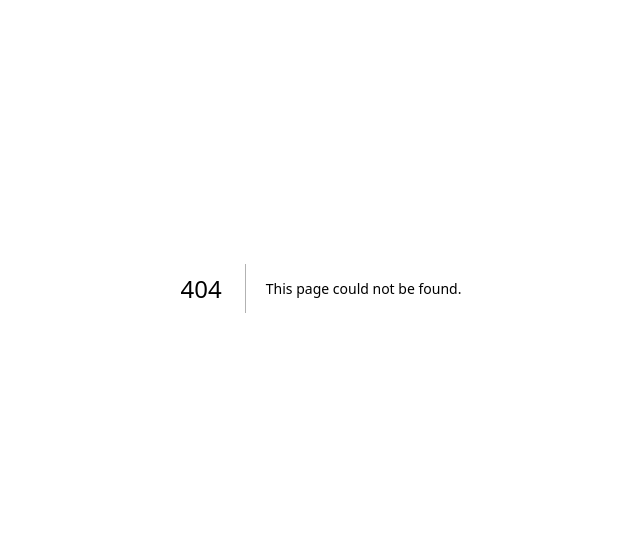
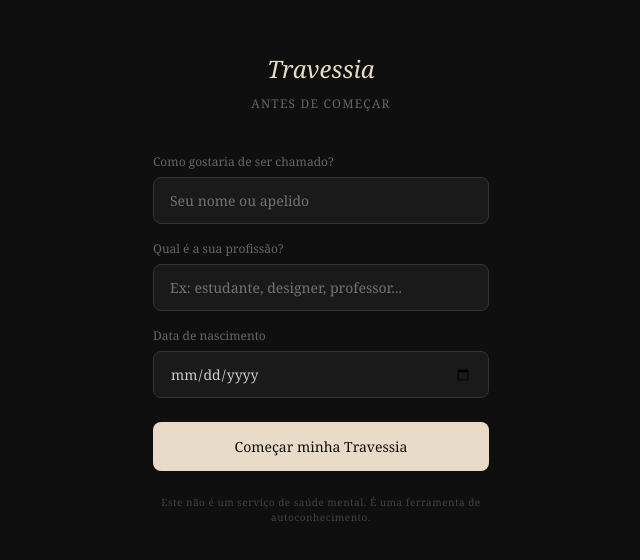
Before and after one commit to Lucasperlop/travessia, a Next.js app: page /perfil in a window 1280 px wide. Before the commit this address had no page. Shown: the part 112-672 px from the top of the page, without its empty margins (319-959 px from the left). Built offline with nearby package versions, Linux system fonts and the light colour scheme; no server answers.

Commit message:
adiciona login, perfil e historico supabase

```diff
--- /dev/null
+++ b/app/login/page.tsx
@@ -0,0 +1,72 @@
+'use client'
+import { useState } from 'react'
+import { supabase } from '@/lib/supabase'
+import { useRouter } from 'next/navigation'
+
+export default function Login() {
+  const [email, setEmail] = useState('')
+  const [senha, setSenha] = useState('')
+  const [modo, setModo] = useState<'entrar' | 'cadastrar'>('entrar')
+  const [loading, setLoading] = useState(false)
+  const [erro, setErro] = useState('')
+  const router = useRouter()
+
+  async function handleSubmit() {
+    setLoading(true)
+    setErro('')
+    if (modo === 'cadastrar') {
+      const { error } = await supabase.auth.signUp({ email, password: senha })
+      if (error) { setErro(error.message); setLoading(false); return }
+      router.push('/perfil')
+    } else {
+      const { error } = await supabase.auth.signInWithPassword({ email, password: senha })
+      if (error) { setErro('Email ou senha incorretos'); setLoading(false); return }
+      router.push('/')
+    }
+    setLoading(false)
+  }
+
+  return (
+    <main style={{ minHeight: '100vh', background: '#0f0f0f', display: 'flex', alignItems: 'center', justifyContent: 'center', fontFamily: 'Georgia, serif' }}>
+      <div style={{ width: '100%', maxWidth: '400px', padding: '40px 32px' }}>
+        <h1 style={{ color: '#e8dcc8', fontSize: '28px', fontWeight: '300', fontStyle: 'italic', textAlign: 'center', marginBottom: '8px' }}>Travessia</h1>
+        <p style={{ color: '#666', fontSize: '12px', textAlign: 'center', letterSpacing: '0.1em', textTransform: 'uppercase', marginBottom: '40px' }}>
+          {modo === 'entrar' ? 'Bem-vindo de volta' : 'Começar a jornada'}
+        </p>
+
+        <div style={{ display: 'flex', flexDirection: 'column', gap: '16px' }}>
+          <input
+            type="email"
+            placeholder="Seu email"
+            value={email}
+            onChange={e => setEmail(e.target.value)}
+            style={{ background: '#1a1a1a', border: '1px solid #333', borderRadius: '8px', padding: '12px 16px', color: '#ccc', fontSize: '14px', fontFamily: 'Georgia, serif', outline: 'none' }}
+          />
+          <input
+            type="password"
+            placeholder="Senha"
+            value={senha}
+            onChange={e => setSenha(e.target.value)}
+            onKeyDown={e => e.key === 'Enter' && handleSubmit()}
+            style={{ background: '#1a1a1a', border: '1px solid #333', borderRadius: '8px', padding: '12px 16px', color: '#ccc', fontSize: '14px', fontFamily: 'Georgia, serif', outline: 'none' }}
+          />
+
+          {erro && <p style={{ color: '#e88', fontSize: '13px', textAlign: 'center' }}>{erro}</p>}
+
+          <button
+            onClick={handleSubmit}
+            disabled={loading}
+            style={{ background: '#e8dcc8', border: 'none', borderRadius: '8px', padding: '14px', color: '#0f0f0f', fontSize: '14px', fontFamily: 'Georgia, serif', cursor: 'pointer', marginTop: '8px' }}>
+            {loading ? '...' : modo === 'entrar' ? 'Entrar' : 'Criar conta'}
+          </button>
+
+          <p
+            onClick={() => setModo(modo === 'entrar' ? 'cadastrar' : 'entrar')}
+            style={{ color: '#666', fontSize: '13px', textAlign: 'center', cursor: 'pointer', marginTop: '8px' }}>
+            {modo === 'entrar' ? 'Não tem conta? Cadastrar' : 'Já tem conta? Entrar'}
+          </p>
+        </div>
+      </div>
+    </main>
+  )
+}
--- a/app/page.tsx
+++ b/app/page.tsx
@@ -1,24 +1,58 @@
 'use client'
 import { useState, useEffect, useRef } from 'react'
+import { supabase } from '@/lib/supabase'
+import { useRouter } from 'next/navigation'
 
 export default function Home() {
   const [messages, setMessages] = useState<{role: string, content: string}[]>([])
   const [input, setInput] = useState('')
   const [loading, setLoading] = useState(false)
   const [phase, setPhase] = useState(0)
+  const [conversationId, setConversationId] = useState<string | null>(null)
+  const [nomeChamado, setNomeChamado] = useState('')
   const chatEndRef = useRef<HTMLDivElement>(null)
+  const router = useRouter()
 
   const phases = ['Abertura', 'Infância', 'Dobras', 'Presente', 'Reencontro']
 
   useEffect(() => {
-    startConversation()
+    checkAuthAndLoad()
   }, [])
 
   useEffect(() => {
     chatEndRef.current?.scrollIntoView({ behavior: 'smooth' })
   }, [messages])
 
-  async function startConversation() {
+  async function checkAuthAndLoad() {
+    const { data: { user } } = await supabase.auth.getUser()
+    if (!user) { router.push('/login'); return }
+
+    const { data: profile } = await supabase
+      .from('profiles')
+      .select('nome_chamado')
+      .eq('id', user.id)
+      .single()
+
+    if (profile?.nome_chamado) setNomeChamado(profile.nome_chamado)
+
+    const { data: conv } = await supabase
+      .from('conversations')
+      .select('*')
+      .eq('user_id', user.id)
+      .order('created_at', { ascending: false })
+      .limit(1)
+      .single()
+
+    if (conv && conv.messages && conv.messages.length > 0) {
+      setMessages(conv.messages)
+      setPhase(conv.phase || 0)
+      setConversationId(conv.id)
+    } else {
+      startConversation(user.id)
+    }
+  }
+
+  async function startConversation(userId: string) {
     setLoading(true)
     const res = await fetch('/api/chat', {
       method: 'POST',
@@ -28,7 +62,16 @@ export default function Home() {
       })
     })
     const data = await res.json()
-    setMessages([{ role: 'assistant', content: data.message }])
+    const firstMsg = [{ role: 'assistant', content: data.message }]
+    setMessages(firstMsg)
+
+    const { data: conv } = await supabase
+      .from('conversations')
+      .insert({ user_id: userId, messages: firstMsg, phase: 0 })
+      .select()
+      .single()
+
+    if (conv) setConversationId(conv.id)
     setLoading(false)
   }
 
@@ -39,29 +82,52 @@ export default function Home() {
     setMessages(newMessages)
     setInput('')
     setLoading(true)
-    if (newMessages.length % 6 === 0 && phase < 4) setPhase(p => p + 1)
+
+    const newPhase = newMessages.length % 6 === 0 && phase < 4 ? phase + 1 : phase
+    if (newPhase !== phase) setPhase(newPhase)
+
     const res = await fetch('/api/chat', {
       method: 'POST',
       headers: { 'Content-Type': 'application/json' },
       body: JSON.stringify({ messages: newMessages })
     })
     const data = await res.json()
-    setMessages([...newMessages, { role: 'assistant', content: data.message }])
+    const updatedMessages = [...newMessages, { role: 'assistant', content: data.message }]
+    setMessages(updatedMessages)
+
+    if (conversationId) {
+      await supabase
+        .from('conversations')
+        .update({ messages: updatedMessages, phase: newPhase, updated_at: new Date().toISOString() })
+        .eq('id', conversationId)
+    }
+
     setLoading(false)
+  }
+
+  async function sair() {
+    await supabase.auth.signOut()
+    router.push('/login')
   }
 
   return (
     <main style={{ minHeight: '100vh', background: '#0f0f0f', display: 'flex', flexDirection: 'column', alignItems: 'center', justifyContent: 'center', fontFamily: 'Georgia, serif', padding: '20px' }}>
       <div style={{ width: '100%', maxWidth: '680px', display: 'flex', flexDirection: 'column', height: '90vh' }}>
+
         <div style={{ textAlign: 'center', marginBottom: '24px' }}>
-          <h1 style={{ color: '#e8dcc8', fontSize: '28px', fontWeight: '300', letterSpacing: '0.15em', fontStyle: 'italic', margin: 0 }}>Travessia</h1>
-          <p style={{ color: '#666', fontSize: '11px', letterSpacing: '0.1em', textTransform: 'uppercase', marginTop: '8px' }}>{phases[phase]}</p>
+          <div style={{ display: 'flex', justifyContent: 'space-between', alignItems: 'center', marginBottom: '8px' }}>
+            <span style={{ fontSize: '11px', color: '#444' }}>{nomeChamado || ''}</span>
+            <h1 style={{ color: '#e8dcc8', fontSize: '28px', fontWeight: '300', letterSpacing: '0.15em', fontStyle: 'italic', margin: 0 }}>Travessia</h1>
+            <span onClick={sair} style={{ fontSize: '11px', color: '#444', cursor: 'pointer' }}>sair</span>
+          </div>
+          <p style={{ color: '#666', fontSize: '11px', letterSpacing: '0.1em', textTransform: 'uppercase' }}>{phases[phase]}</p>
           <div style={{ display: 'flex', justifyContent: 'center', gap: '8px', marginTop: '10px' }}>
             {phases.map((_, i) => (
               <div key={i} style={{ width: '6px', height: '6px', borderRadius: '50%', background: i === phase ? '#e8dcc8' : i < phase ? '#666' : '#333' }} />
             ))}
           </div>
         </div>
+
         <div style={{ flex: 1, overflowY: 'auto', display: 'flex', flexDirection: 'column', gap: '20px', paddingRight: '8px' }}>
           {messages.map((msg, i) => (
             <div key={i} style={{ display: 'flex', justifyContent: msg.role === 'user' ? 'flex-end' : 'flex-start' }}>
@@ -87,6 +153,7 @@ export default function Home() {
           )}
           <div ref={chatEndRef} />
         </div>
+
         <div style={{ marginTop: '20px', display: 'flex', gap: '12px', alignItems: 'flex-end' }}>
           <textarea
             value={input}
--- /dev/null
+++ b/app/perfil/page.tsx
@@ -0,0 +1,82 @@
+'use client'
+import { useState } from 'react'
+import { supabase } from '@/lib/supabase'
+import { useRouter } from 'next/navigation'
+
+export default function Perfil() {
+  const [nomeChamado, setNomeChamado] = useState('')
+  const [profissao, setProfissao] = useState('')
+  const [nascimento, setNascimento] = useState('')
+  const [loading, setLoading] = useState(false)
+  const router = useRouter()
+
+  async function salvarPerfil() {
+    setLoading(true)
+    const { data: { user } } = await supabase.auth.getUser()
+    if (!user) { router.push('/login'); return }
+
+    await supabase.from('profiles').upsert({
+      id: user.id,
+      nome_chamado: nomeChamado,
+      profissao: profissao,
+      data_nascimento: nascimento
+    })
+
+    router.push('/')
+    setLoading(false)
+  }
+
+  return (
+    <main style={{ minHeight: '100vh', background: '#0f0f0f', display: 'flex', alignItems: 'center', justifyContent: 'center', fontFamily: 'Georgia, serif' }}>
+      <div style={{ width: '100%', maxWidth: '400px', padding: '40px 32px' }}>
+        <h1 style={{ color: '#e8dcc8', fontSize: '24px', fontWeight: '300', fontStyle: 'italic', textAlign: 'center', marginBottom: '8px' }}>Travessia</h1>
+        <p style={{ color: '#666', fontSize: '12px', textAlign: 'center', letterSpacing: '0.1em', textTransform: 'uppercase', marginBottom: '40px' }}>Antes de começar</p>
+
+        <div style={{ display: 'flex', flexDirection: 'column', gap: '16px' }}>
+          <div>
+            <p style={{ color: '#666', fontSize: '12px', marginBottom: '6px' }}>Como gostaria de ser chamado?</p>
+            <input
+              type="text"
+              placeholder="Seu nome ou apelido"
+              value={nomeChamado}
+              onChange={e => setNomeChamado(e.target.value)}
+              style={{ width: '100%', background: '#1a1a1a', border: '1px solid #333', borderRadius: '8px', padding: '12px 16px', color: '#ccc', fontSize: '14px', fontFamily: 'Georgia, serif', outline: 'none', boxSizing: 'border-box' }}
+            />
+          </div>
+
+          <div>
+            <p style={{ color: '#666', fontSize: '12px', marginBottom: '6px' }}>Qual é a sua profissão?</p>
+            <input
+              type="text"
+              placeholder="Ex: estudante, designer, professor..."
+              value={profissao}
+              onChange={e => setProfissao(e.target.value)}
+              style={{ width: '100%', background: '#1a1a1a', border: '1px solid #333', borderRadius: '8px', padding: '12px 16px', color: '#ccc', fontSize: '14px', fontFamily: 'Georgia, serif', outline: 'none', boxSizing: 'border-box' }}
+            />
+          </div>
+
+          <div>
+            <p style={{ color: '#666', fontSize: '12px', marginBottom: '6px' }}>Data de nascimento</p>
+            <input
+              type="date"
+              value={nascimento}
+              onChange={e => setNascimento(e.target.value)}
+              style={{ width: '100%', background: '#1a1a1a', border: '1px solid #333', borderRadius: '8px', padding: '12px 16px', color: '#ccc', fontSize: '14px', fontFamily: 'Georgia, serif', outline: 'none', boxSizing: 'border-box' }}
+            />
+          </div>
+
+          <button
+            onClick={salvarPerfil}
+            disabled={loading || !nomeChamado}
+            style={{ background: '#e8dcc8', border: 'none', borderRadius: '8px', padding: '14px', color: '#0f0f0f', fontSize: '14px', fontFamily: 'Georgia, serif', cursor: 'pointer', marginTop: '8px' }}>
+            {loading ? '...' : 'Começar minha Travessia'}
+          </button>
+        </div>
+
+        <p style={{ color: '#444', fontSize: '10px', textAlign: 'center', marginTop: '24px', letterSpacing: '0.05em' }}>
+          Este não é um serviço de saúde mental. É uma ferramenta de autoconhecimento.
+        </p>
+      </div>
+    </main>
+  )
+}
--- /dev/null
+++ b/lib/supabase.ts
@@ -0,0 +1,10 @@
+import { createClient } from '@supabase/supabase-js'
+
+const supabaseUrl = process.env.NEXT_PUBLIC_SUPABASE_URL
+const supabaseKey = process.env.NEXT_PUBLIC_SUPABASE_PUBLISHABLE_KEY
+
+if (!supabaseUrl || !supabaseKey) {
+  throw new Error('Variáveis do Supabase não encontradas')
+}
+
+export const supabase = createClient(supabaseUrl, supabaseKey)
--- a/package.json
+++ b/package.json
@@ -10,6 +10,7 @@
   },
   "dependencies": {
     "@anthropic-ai/sdk": "^0.96.0",
+    "@supabase/supabase-js": "^2.105.4",
     "next": "16.2.6",
     "react": "19.2.4",
     "react-dom": "19.2.4"
```
Also changed, not shown: 1 other file (tests, documents, lock files or other folders).
